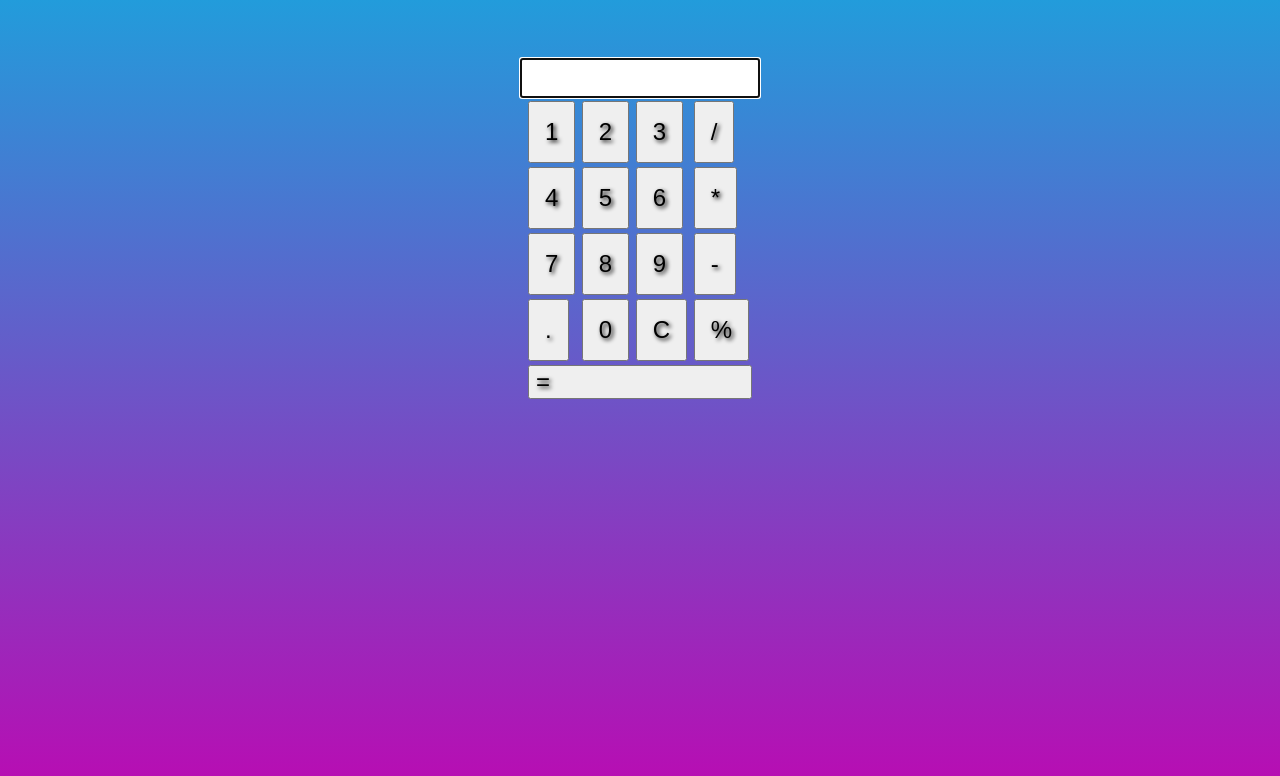
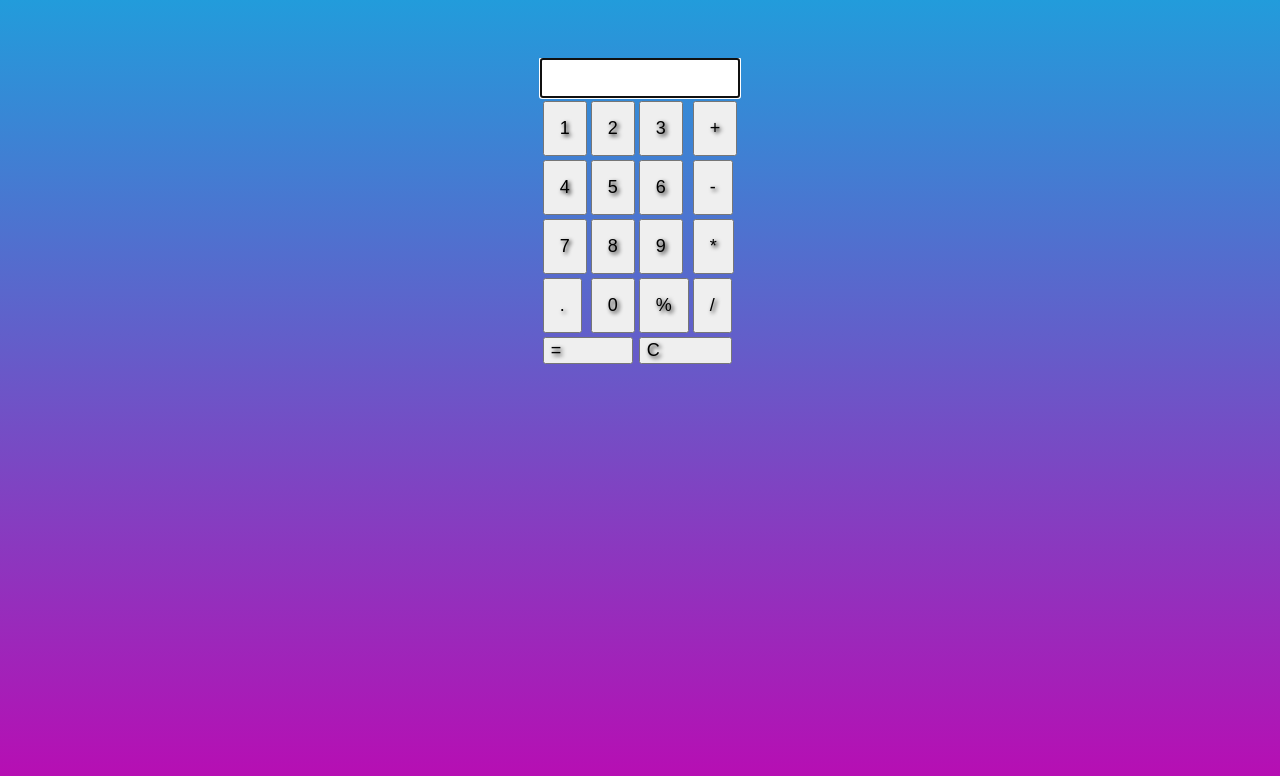
Before and after one commit to manasmitapk/Zen_WE, a plain HTML site: page Calculator/index.html in a window 1280 px wide. Drawn offline with Linux system fonts and the light colour scheme.

Commit message:
task bug

```diff
--- a/Calculator/index.html
+++ b/Calculator/index.html
@@ -6,45 +6,48 @@
     <link rel="stylesheet" href="style.css">
 </head>
 <body>
-        <div class="outerbox">
+        <div class="outerbox" style="overflow-x:auto;">
             <div class="display_div">
                 <input type="text" class="display" id="result" onkeypress="return keyBoardNumber(event)" autofocus>
             </div>
-            <div class="keys" >
+            <div class="keys">
                 <div class="col-1">
                     <table>
                         <tr>
                             <td><button class="onScreen_button" value="1" onclick="display('1')">1</button></td>
                             <td><button class="onScreen_button" value="2" onclick="display('2')">2</button></td>
                             <td><button class="onScreen_button" value="3" onclick="display('3')">3</button></td>
-                            <td><button class="onScreen_button" value="/" onclick="display('/')">/</button></td>
+                            <td><button class="onScreen_button" value="+" onclick="display('+')">+</button></td>
 
                         </tr>
                         <tr>
                             <td><button class="onScreen_button" value="4" onclick="display('4')">4</button></td>
                             <td><button class="onScreen_button" value="5" onclick="display('5')">5</button></td>
                             <td><button class="onScreen_button" value="6" onclick="display('6')">6</button></td>
-                            <td><button class="onScreen_button" value="*" onclick="display('*')">*</button></td>
+                            <td><button class="onScreen_button" value="-" onclick="display('-')">-</button></td>
+
 
                         </tr>
                         <tr>
                             <td><button class="onScreen_button" value="7" onclick="display('7')">7</button></td>
                             <td><button class="onScreen_button" value="8" onclick="display('8')">8</button></td>
                             <td><button class="onScreen_button" value="9" onclick="display('9')">9</button></td>
-                            <td><button class="onScreen_button" value="-" onclick="display('-')">-</button></td>
+                            <td><button class="onScreen_button" value="*" onclick="display('*')">*</button></td>
 
                         </tr>
 
                         <tr>
                             <td><button class="onScreen_button" value="." onclick="display('.')">.</button></td>
                             <td><button class="onScreen_button" value="0" onclick="display('0')">0</button></td>
-                            <td><button class="onScreen_button" onclick="clearscreen()">C</button></td>
                             <td><button class="onScreen_button" value="%" onclick="display('%')">%</button></td>
+                            <td><button class="onScreen_button" value="/" onclick="display('/')">/</button></td>
+
 
                         </tr>
 
                         <tr>
-                            <td style="text-align: justify;" colspan="4"><button class="onScreen_button2" value="=" onclick="solve()">=</button></td>
+                            <td colspan="2"><button class="onScreen_button2" value="=" onclick="solve()">=</button></td>
+                            <td colspan="2"><button class="onScreen_button2" onclick="clearscreen()">C</button></td>
                         </tr>
                        </table>
                 </div>
--- a/Calculator/style.css
+++ b/Calculator/style.css
@@ -7,18 +7,19 @@ body {
 
 .outerbox {
     margin: 50px;
-    width: 600px;
+    width: 400px;
 }
 
 .display {
-    width:240px;
+    width:200px;
     font-size: 30px;
-    margin-left: 180px;
+    margin-left: 100px;
 }
 
 .keys {
     display: flex;
     justify-content: space-around;
+    border-spacing: 5px 5px;
 }
 .col-1 {
     width:40%;
@@ -27,14 +28,15 @@ body {
     justify-content: center;
 }
 .onScreen_button {
+    display: block;
     padding:15px;
-    font-size: x-large;
+    font-size: large;
     text-shadow: 2px 2px 4px #000000;
 }
 
 .onScreen_button2 {
 
-    padding-inline-end: 200px;
-    font-size: x-large;
+    padding-inline-end: 70px;
+    font-size: large;
     text-shadow: 2px 2px 4px #000000;
 }
```
